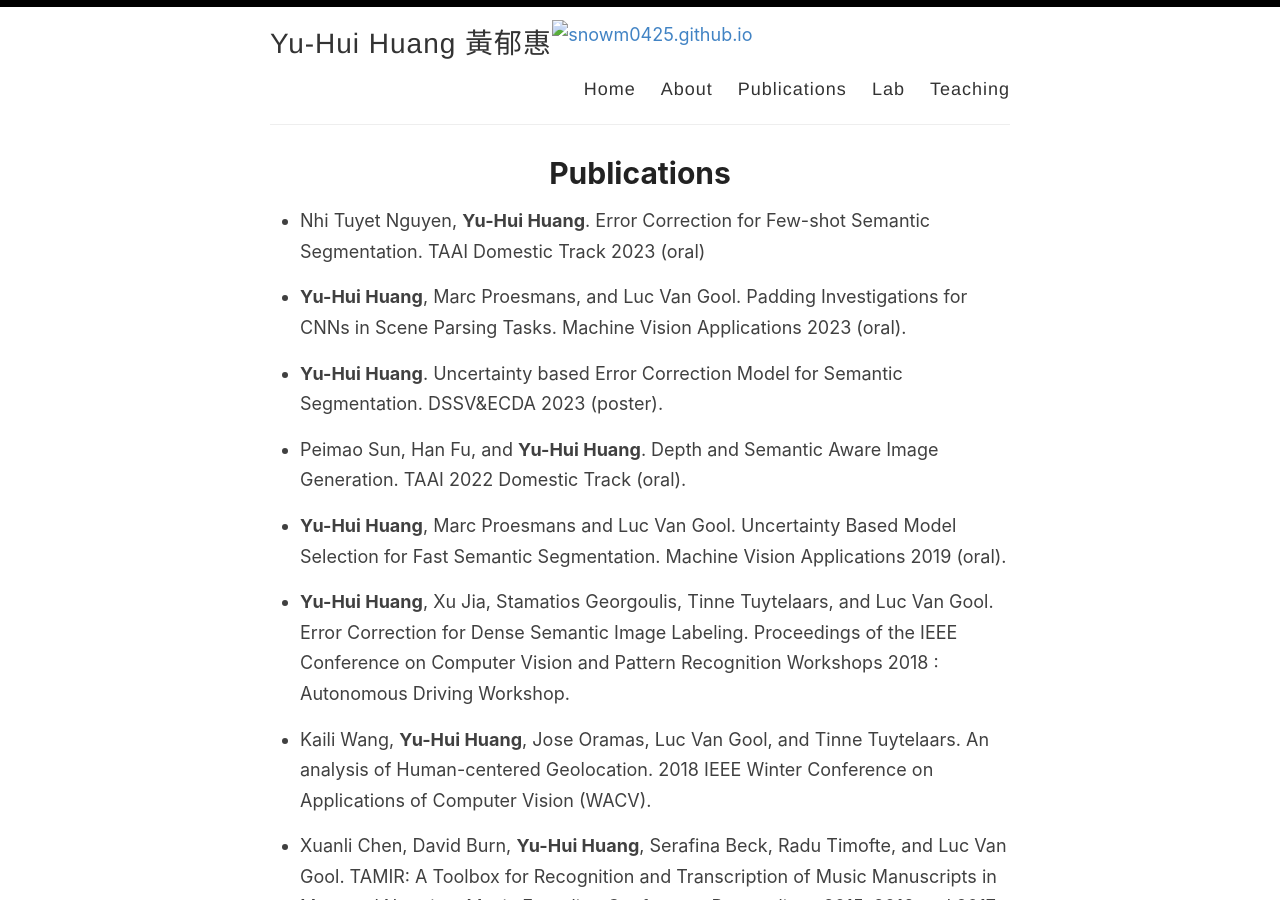
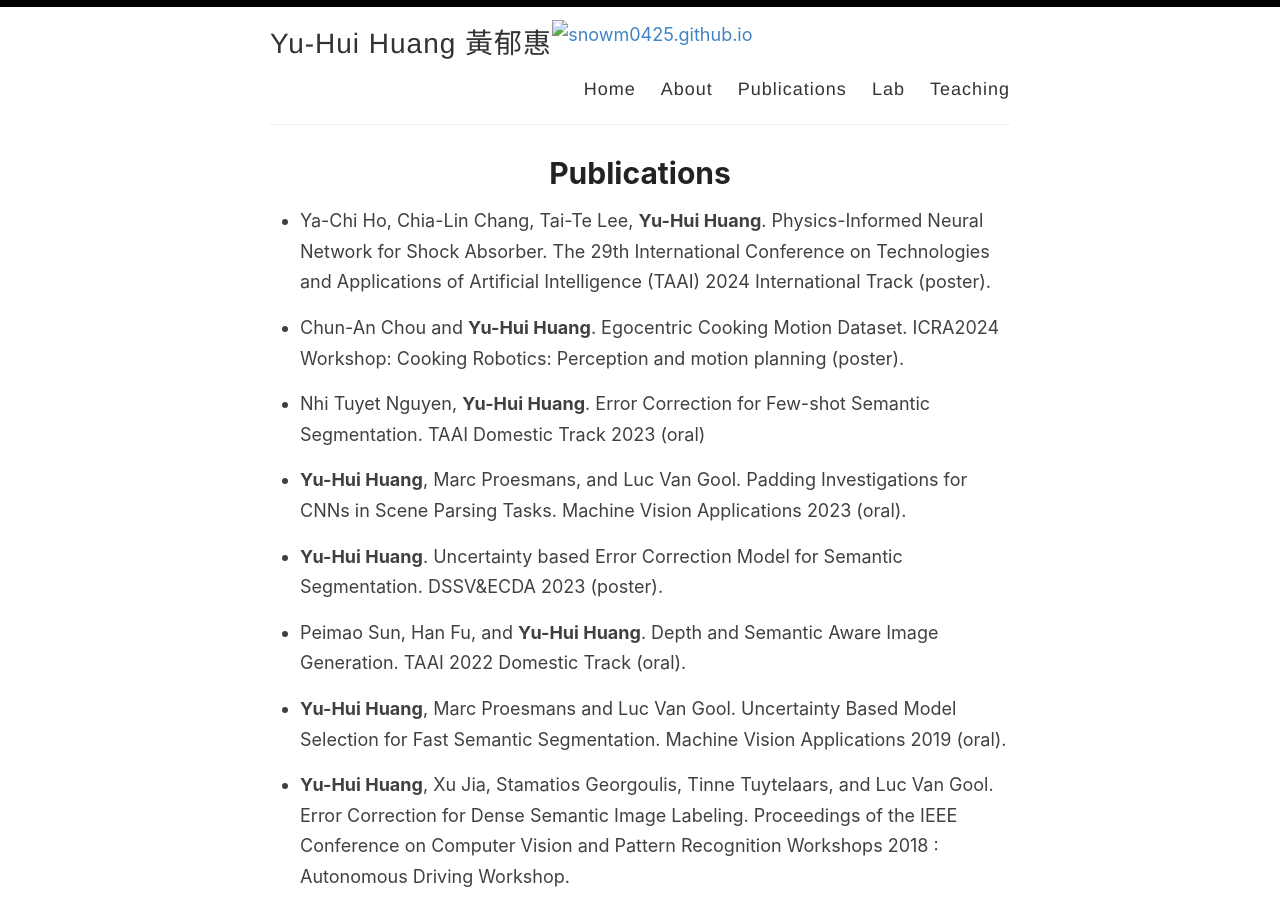
Before and after one commit to snowm0425/snowm0425.github.io, a Jekyll site: the page built from _pages/publications.md, in a window 1280 px wide and 900 px high. Built offline with Jekyll 4.4.1, drawn with Linux system fonts in a browser that asks for light colours.

Commit message:
Update publications.md

```diff
--- a/_pages/publications.md
+++ b/_pages/publications.md
@@ -3,6 +3,10 @@ layout: page
 title: Publications
 permalink: /publications/
 ---
+
+-	Ya-Chi Ho, Chia-Lin Chang, Tai-Te Lee, <b>Yu-Hui Huang</b>. Physics-Informed Neural Network for Shock Absorber. The 29th International Conference on Technologies and Applications of Artificial Intelligence (TAAI) 2024 International Track (poster).
+
+- Chun-An Chou and <b>Yu-Hui Huang</b>. Egocentric Cooking Motion Dataset. ICRA2024 Workshop: Cooking Robotics: Perception and motion planning (poster).
 
 - Nhi Tuyet Nguyen, <b>Yu-Hui Huang</b>. Error Correction for Few-shot Semantic Segmentation. TAAI Domestic Track 2023 (oral)
 
```
